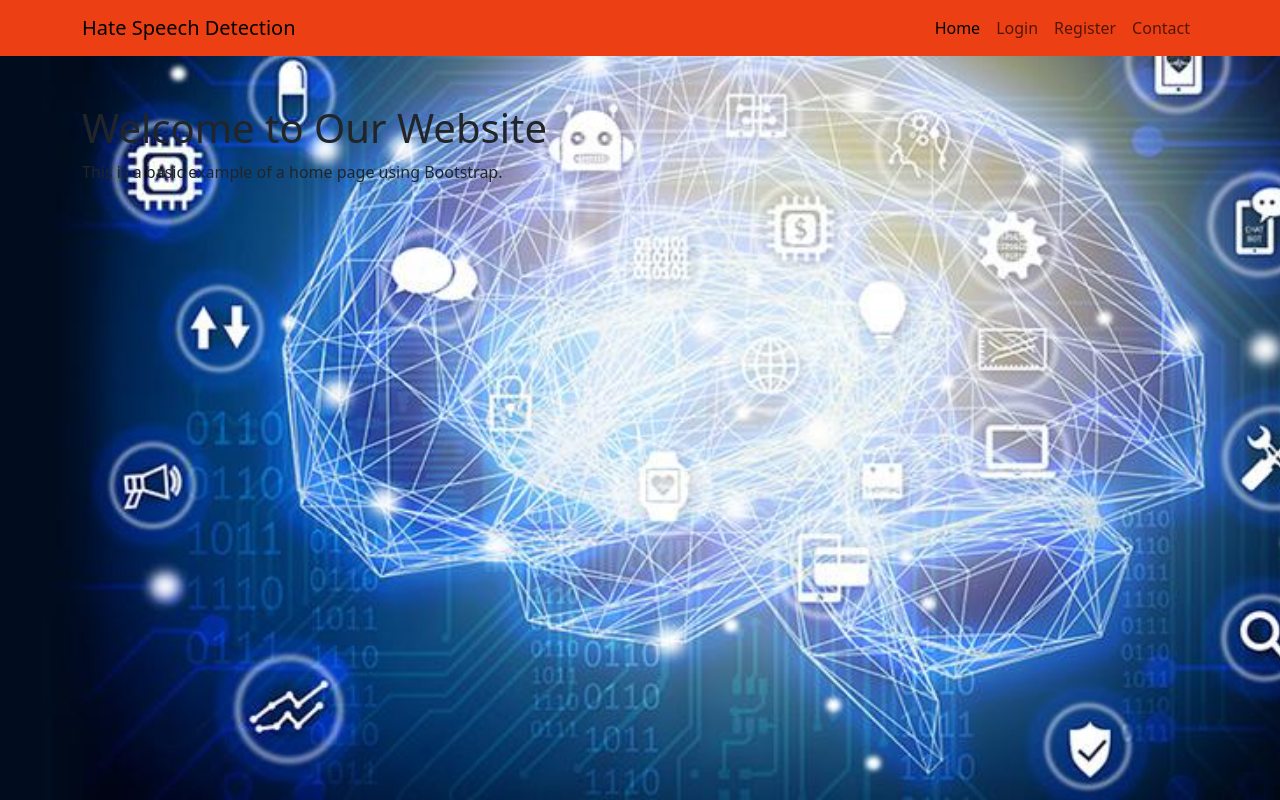
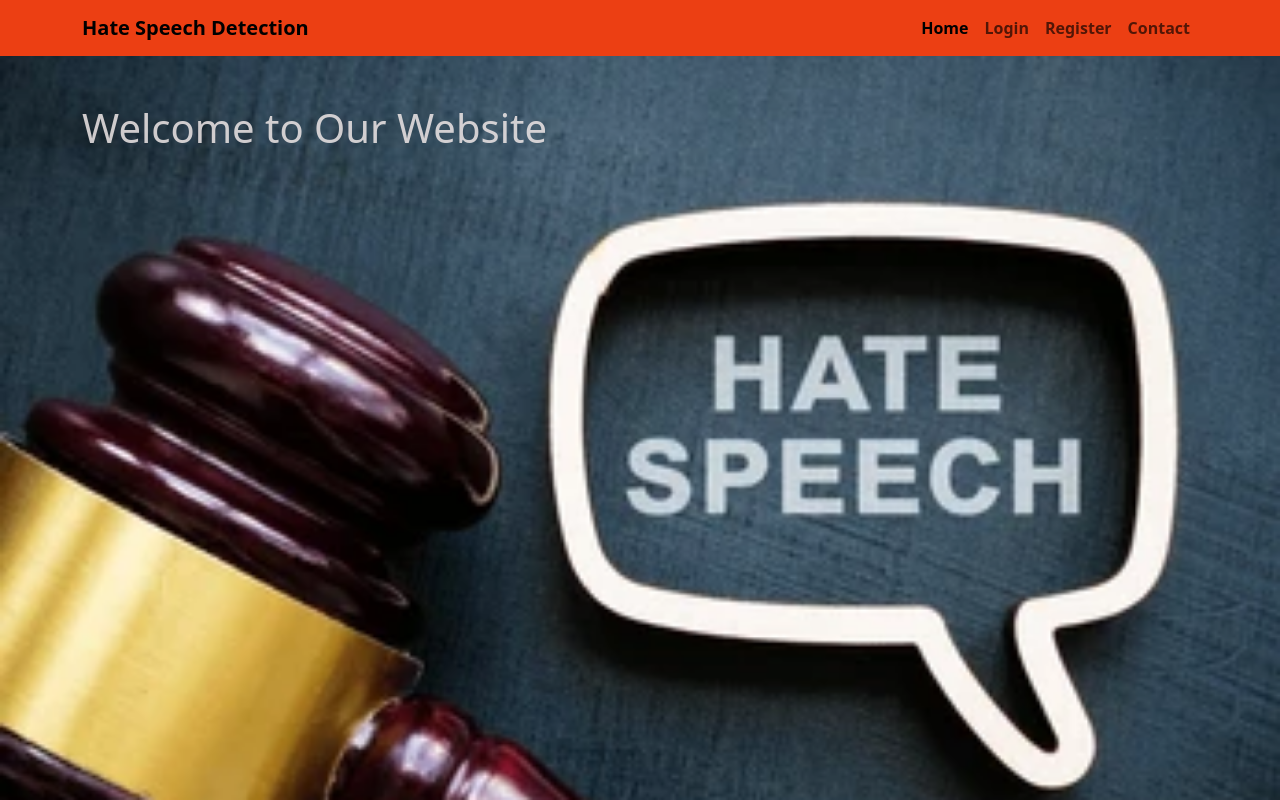
Before and after one commit to 258aman/Major-project, a Flask app: page / in a window 1280 px wide. Run offline with Flask 3, Linux system fonts and the light colour scheme.

Commit message:
register page

```diff
--- a/Code/templates/comment.html
+++ b/Code/templates/comment.html
@@ -48,7 +48,7 @@
             <div class="d-flex flex-column comment-section">
                 <div class="bg-white p-2">
                     <div class="d-flex flex-row user-info"><img class="rounded-circle"
-                            src="https://i.imgur.com/RpzrMR2.jpg" width="40">
+                            src="https://stock.adobe.com/search?k=%22comment+button%22" width="40">
                         <div class="d-flex flex-column justify-content-start ml-2"><span
                                 class="d-block font-weight-bold name">Siddhant Sahu</span><span
                                 class="date text-black-50">Shared publicly - Jan 2024</span></div>
@@ -69,7 +69,7 @@
                 </div>
                 <div class="bg-light p-2">
                     <div class="d-flex flex-row align-items-start"><img class="rounded-circle"
-                            src="https://i.imgur.com/RpzrMR2.jpg" width="40"><textarea
+                            src="https://stock.adobe.com/search?k=%22comment+button%22" width="40"><textarea
                             class="form-control ml-1 shadow-none textarea"></textarea></div>
                     <div class="mt-2 text-right"><button class="btn btn-primary btn-sm shadow-none" type="button">Post
                             comment</button><button class="btn btn-outline-primary btn-sm ml-1 shadow-none"
--- a/Code/templates/index.html
+++ b/Code/templates/index.html
@@ -7,7 +7,7 @@
 </head>
 <style>
     body{
-        background-image: url('/static/hsd.webp');
+        background-image: url('/static/hsd.2.webp');
         background-size: cover;
             }
 </style>
@@ -23,7 +23,7 @@
     <!-- Navigation Bar -->
     <nav class="navbar navbar-expand-lg navbar-light" style="background-color: #ec3f13;"background-imagCode\Static\uploads\hate speech detection.webpe:>
         <div class="container">
-            <a class="navbar-brand" href="#">Hate Speech Detection</a>
+            <a class="navbar-brand" href="#"><strong>Hate Speech Detection</strong></a>
             <button class="navbar-toggler" type="button" data-bs-toggle="collapse"
                 data-bs-target="#navbarSupportedContent" aria-controls="navbarSupportedContent" aria-expanded="false"
                 aria-label="Toggle navigation">
@@ -32,16 +32,16 @@
             <div class="collapse navbar-collapse" id="navbarSupportedContent">
                 <ul class="navbar-nav ms-auto mb-2 mb-lg-0">
                     <li class="nav-item">
-                        <a class="nav-link active" aria-current="page" href="/">Home</a>
+                        <a class="nav-link active" aria-current="page" href="/"><strong>Home</strong></a>
                     </li>
                     <li class="nav-item">
-                        <a class="nav-link" href="/login">Login</a>
+                        <a class="nav-link" href="/login"><strong>Login</strong></a>
                     </li>
                     <li class="nav-item">
-                        <a class="nav-link" href="/register">Register</a>
+                        <a class="nav-link" href="/register"><strong>Register</strong></a>
                     </li>
                     <li class="nav-item">
-                        <a class="nav-link" href="">Contact</a>
+                        <a class="nav-link" href=""><strong>Contact</strong></a>
                     </li>
                 </ul>
             </div>
@@ -50,8 +50,7 @@
 
     <!-- Page Content -->
     <div class="container mt-5">
-        <h1>Welcome to Our Website</h1>
-        <p>This is a basic example of a home page using Bootstrap.</p>
+        <h1> <p style="color: rgba(235, 228, 228, 0.863);">Welcome to Our Website</p></h1>
     </div>
 
 
--- a/Code/templates/menu.html
+++ b/Code/templates/menu.html
@@ -11,6 +11,7 @@
                             class="visually-hidden">(current)</span></a>
                 </li>
                 <li class="nav-item"><a href="/login" class="nav-link fs=4">Login</a></li>
+                <li class="nav-item"><a href="/comment" class="nav-link fs=4">Comment</a></li>
                 <li class="nav-item"><a href="/register" class="nav-link fs=4">Register</a></li>
             </ul>
             <form class="d-flex my-2 my-lg-0">
```
Also changed, not shown: Code/templates/register.html (+73 -9 lines), Code/static/hsd.2.webp (added), Code/static/image.jpg (added).
